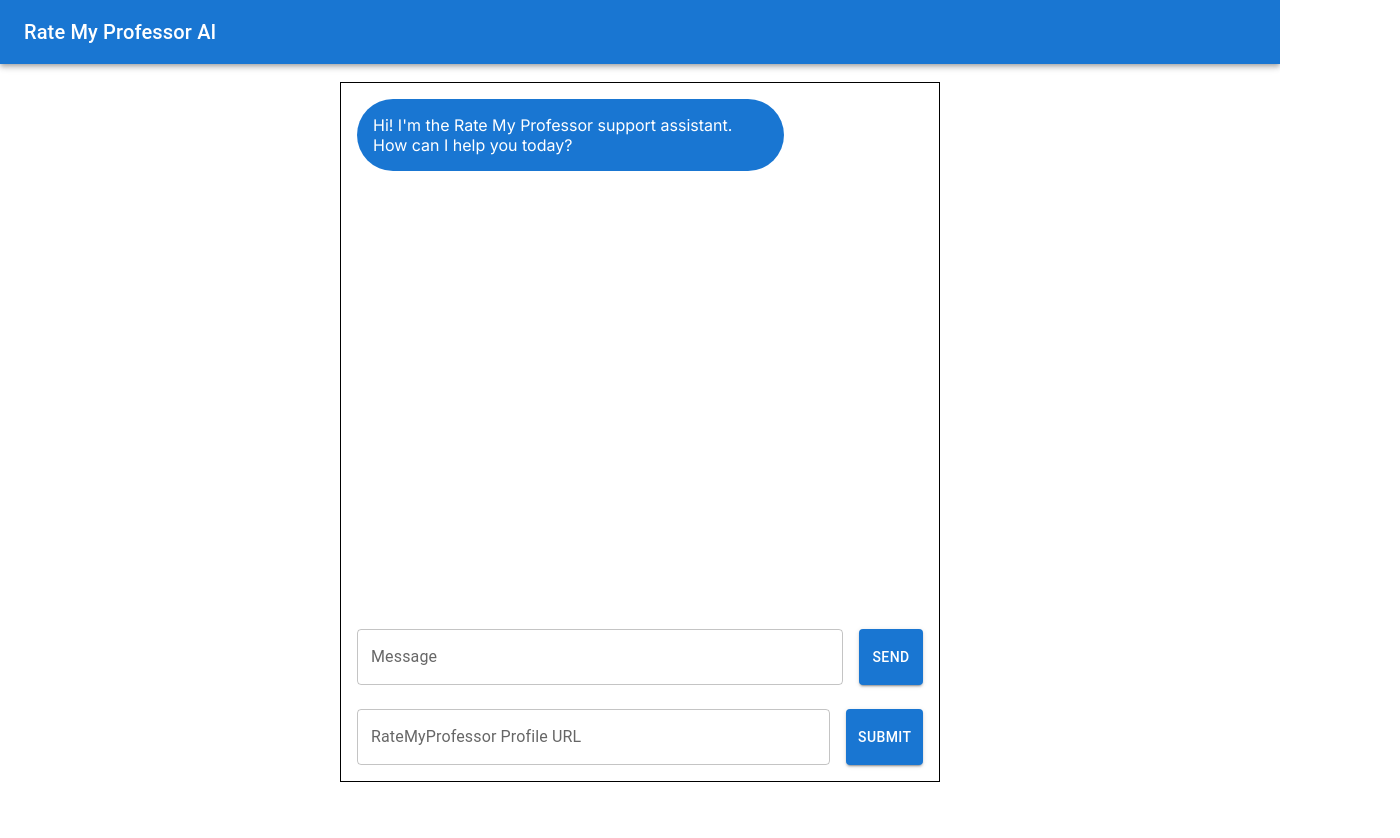
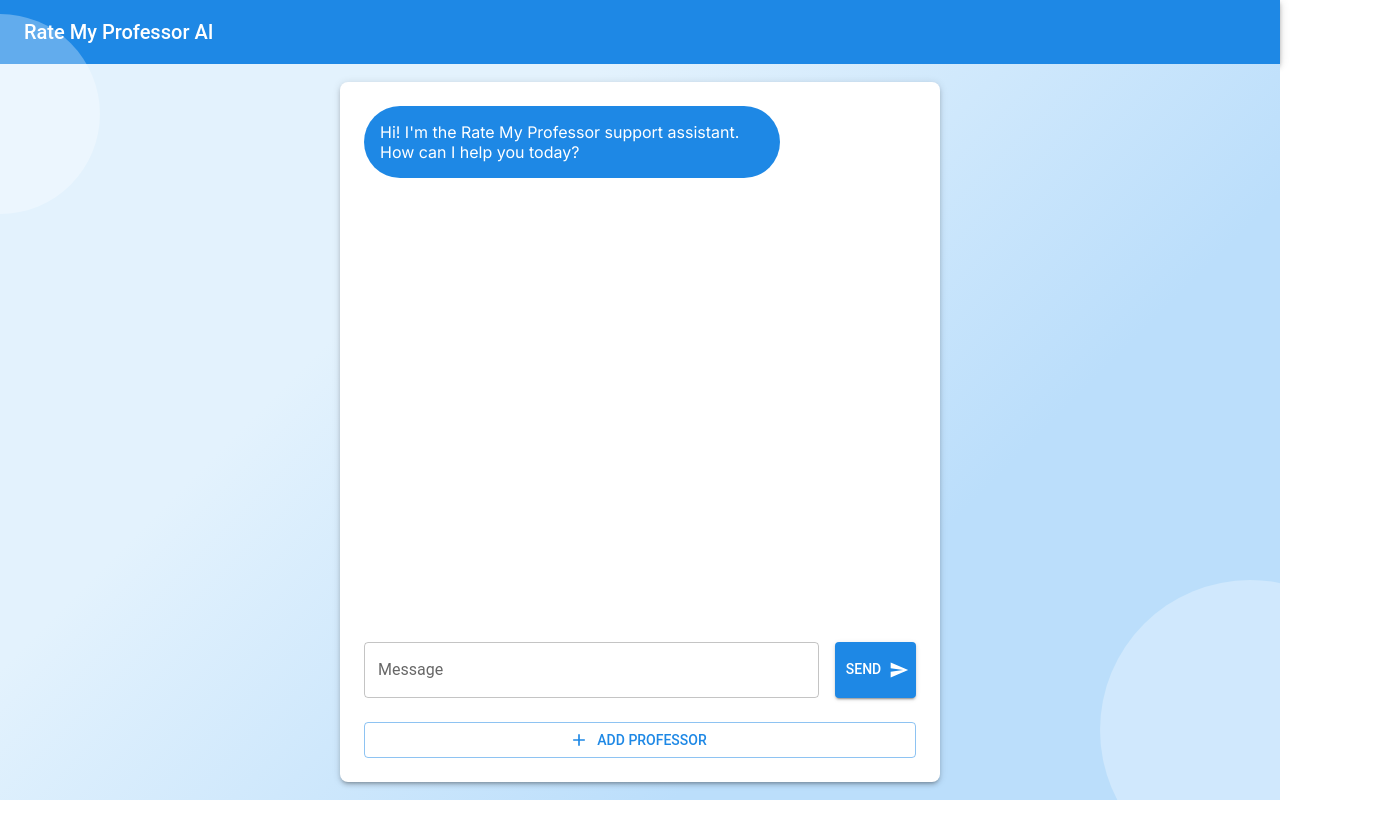
Before and after one commit to kylehuang041/ai-rag-ratemyprofessor, a Next.js app: page / in a window 1280 px wide. Shown: the top 838 px of the page, 1400 px wide, since content can reach past the window. Before the commit the page ends 800 px from the top, so only its background shows below. Built offline with nearby package versions, Linux system fonts and the light colour scheme.

Commit message:
Improved UI

```diff
--- a/app/page.js
+++ b/app/page.js
@@ -1,51 +1,84 @@
 "use client";
 
 import { useState } from "react";
-import { Box, Stack, TextField, Button, Toolbar, AppBar, Typography } from "@mui/material";
+import {
+  Box,
+  Stack,
+  TextField,
+  Button,
+  Toolbar,
+  AppBar,
+  Typography,
+  CircularProgress,
+  Snackbar,
+  Alert,
+  IconButton,
+} from "@mui/material";
+import { createTheme, ThemeProvider } from "@mui/material/styles";
+import SendIcon from "@mui/icons-material/Send";
+import LinkIcon from "@mui/icons-material/Link";
+import AddIcon from "@mui/icons-material/Add";
+import CloseIcon from "@mui/icons-material/Close";
+
+const theme = createTheme({
+  typography: {
+    fontFamily: "Roboto, sans-serif",
+  },
+  palette: {
+    primary: {
+      main: "#1E88E5",
+    },
+    secondary: {
+      main: "#424242",
+    },
+  },
+});
 
 export default function Home() {
   const [messages, setMessages] = useState([
     {
       role: "assistant",
-      content:
-        "Hi! I'm the Rate My Professor support assistant. How can I help you today?",
+      content: "Hi! I'm the Rate My Professor support assistant. How can I help you today?",
     },
   ]);
   const [message, setMessage] = useState("");
   const [professorLink, setProfessorLink] = useState("");
+  const [showProfessorInput, setShowProfessorInput] = useState(false);
+  const [loading, setLoading] = useState(false);
+  const [error, setError] = useState("");
+  const [showError, setShowError] = useState(false);
 
-  // Function to send a message
   const sendMessage = async () => {
     setMessages((messages) => [
       ...messages,
       { role: "user", content: message },
       { role: "assistant", content: "" },
     ]);
+    setMessage("");
+    setLoading(true);
 
-    // Reset the input field
-    setMessage("");
-
-    // Send message to the API
+    try {
       const response = await fetch("/api/chat", {
         method: "POST",
         headers: {
           "Content-Type": "application/json",
         },
         body: JSON.stringify([...messages, { role: "user", content: message }]),
-    }).then(async (res) => {
-      const reader = res.body.getReader();
+      });
+
+      const reader = response.body.getReader();
       const decoder = new TextDecoder();
+      let result = "";
 
-      let result = "";
-      return reader.read().then(function processText({ done, value }) {
+      reader.read().then(function processText({ done, value }) {
         if (done) {
+          setLoading(false);
           return result;
         }
         const text = decoder.decode(value || new Uint8Array(), {
           stream: true,
         });
 
-        // Update messages with the complete response
         setMessages((messages) => {
           const lastMessage = messages[messages.length - 1];
           const otherMessages = messages.slice(0, messages.length - 1);
@@ -57,13 +90,19 @@
 
         return reader.read().then(processText);
       });
-    });
+    } catch (error) {
+      setLoading(false);
+      setError("Failed to send the message. Please try again.");
+      setShowError(true);
+    }
   };
 
   const submitProfessorLink = async () => {
+    setLoading(true);
+    try {
       const response = await fetch("/api/submit-professor-link", {
         method: "POST",
-      heards: {
+        headers: {
           "Content-Type": "application/json",
         },
         body: JSON.stringify({ link: professorLink }),
@@ -76,10 +115,17 @@
       }
 
       setProfessorLink("");
+      setShowProfessorInput(false);
+    } catch (error) {
+      setError("Failed to submit the professor link. Please try again.");
+      setShowError(true);
+    } finally {
+      setLoading(false);
+    }
   };
 
   return (
-    <>
+    <ThemeProvider theme={theme}>
       <AppBar position="static">
         <Toolbar>
           <Typography variant="h6" component="div">
@@ -95,47 +141,70 @@
         flexDirection="column"
         justifyContent="center"
         alignItems="center"
-        p={2}
-        overflow="hidden"
+        sx={{
+          background: "linear-gradient(135deg, #E3F2FD 30%, #BBDEFB 70%)",
+          backgroundSize: "cover",
+          backgroundPosition: "center",
+          position: "relative",
+        }}
       >
+        {/* Abstract shapes for the background */}
+        <Box
+          sx={{
+            position: "absolute",
+            top: "-50px",
+            left: "-100px",
+            width: "200px",
+            height: "200px",
+            borderRadius: "50%",
+            background: "rgba(255, 255, 255, 0.3)",
+            zIndex: 1,
+          }}
+        />
+        <Box
+          sx={{
+            position: "absolute",
+            bottom: "-80px",
+            right: "-120px",
+            width: "300px",
+            height: "300px",
+            borderRadius: "50%",
+            background: "rgba(255, 255, 255, 0.3)",
+            zIndex: 1,
+          }}
+        />
+
         <Stack
           direction="column"
           width="100%"
           maxWidth="600px"
           height="700px"
-          border="1px solid black"
-          p={2}
+          borderRadius={2}
+          boxShadow={3}
+          p={3}
           spacing={3}
-          overflow="hidden"
+          bgcolor="white"
+          sx={{ zIndex: 2, position: "relative" }}
         >
           <Stack
             direction="column"
             spacing={2}
             flexGrow={1}
             overflow="auto"
+            maxHeight="100%"
           >
             {messages.map((message, index) => (
               <Box
                 key={index}
                 display="flex"
-                justifyContent={
-                  message.role === "assistant" ? "flex-start" : "flex-end"
-                }
-                pr={
-                  message.role === "assistant" ? 4 : 0
-                }
-                pl={
-                  message.role !== "assistant" ? 4 : 0
-                }
+                justifyContent={message.role === "assistant" ? "flex-start" : "flex-end"}
+                pr={message.role === "assistant" ? 4 : 0}
+                pl={message.role !== "assistant" ? 4 : 0}
                 width="100%"
                 boxSizing="border-box"
               >
                 <Box
-                  bgcolor={
-                    message.role === "assistant"
-                      ? "primary.main"
-                      : "secondary.main"
-                  }
+                  bgcolor={message.role === "assistant" ? theme.palette.primary.main : theme.palette.secondary.main}
                   color="white"
                   borderRadius={16}
                   p={2}
@@ -145,7 +214,13 @@
                 </Box>
               </Box>
             ))}
+            {loading && (
+              <Box display="flex" justifyContent="center" mt={2}>
+                <CircularProgress />
+              </Box>
+            )}
           </Stack>
+
           <Stack direction="row" spacing={2}>
             <TextField
               label="Message"
@@ -153,23 +228,59 @@
               value={message}
               onChange={(e) => setMessage(e.target.value)}
             />
-            <Button variant="contained" onClick={sendMessage}>
+            <Button
+              variant="contained"
+              endIcon={<SendIcon />}
+              onClick={sendMessage}
+              disabled={loading}
+            >
               Send
             </Button>
           </Stack>
+
+          {!showProfessorInput && (
+            <Button
+              variant="outlined"
+              startIcon={<AddIcon />}
+              onClick={() => setShowProfessorInput(true)}
+            >
+              Add Professor
+            </Button>
+          )}
+
+          {showProfessorInput && (
             <Stack direction="row" spacing={2} mt={2}>
               <TextField
-              label="RateMyProfessor Profile URL"
+                label="Professor Link"
                 fullWidth
                 value={professorLink}
                 onChange={(e) => setProfessorLink(e.target.value)}
               />
-            <Button variant="contained" onClick={submitProfessorLink}>
+              <Button
+                variant="contained"
+                endIcon={<LinkIcon />}
+                onClick={submitProfessorLink}
+                disabled={loading}
+              >
                 Submit
               </Button>
+              <IconButton onClick={() => setShowProfessorInput(false)}>
+                <CloseIcon />
+              </IconButton>
             </Stack>
+          )}
         </Stack>
+
+        <Snackbar
+          open={showError}
+          autoHideDuration={6000}
+          onClose={() => setShowError(false)}
+        >
+          <Alert severity="error" onClose={() => setShowError(false)}>
+            {error}
+          </Alert>
+        </Snackbar>
       </Box>
-    </>
+    </ThemeProvider>
   );
 }
```
Lines whose indentation alone changed are shown as unchanged.
